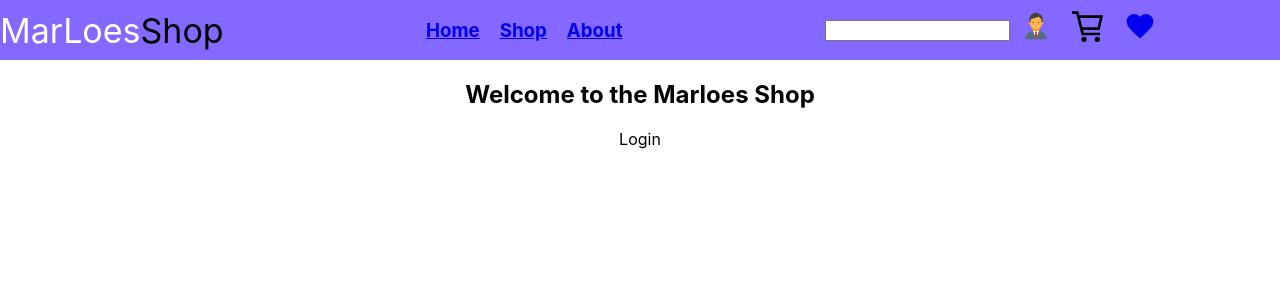
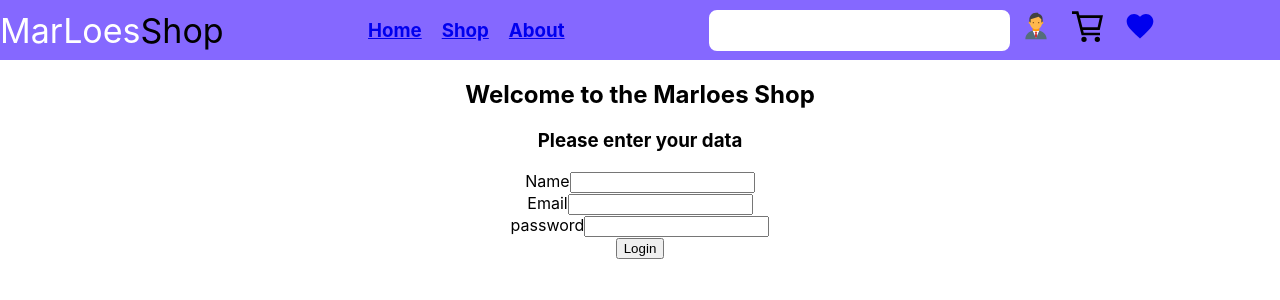
Before and after one commit to GewoonMarian/webshop, a React (Create React App) app: page /login in a window 1280 px wide. Shown: the top 300 px of the page. Built offline with nearby package versions, Linux system fonts and the light colour scheme.

Commit message:
feat/login basics working fine

```diff
--- /dev/null
+++ b/src/components/LoginForm.js
@@ -0,0 +1,52 @@
+import React, { useState } from "react";
+
+export default function LoginForm({ Login, error }) {
+  const [details, setDetails] = useState({ name: "", email: "", password: "" });
+
+  const submitHandler = (e) => {
+    e.preventDefault();
+
+    Login(details);
+  };
+  return (
+    <form className="form-general" onSubmit={submitHandler}>
+      <div className="form-inner">
+        <h3>Please enter your data</h3>
+        {error !== "" ? <div className="error">{error}</div> : ""}
+        <div className="form-group">
+          <label htmlFor="name">Name</label>
+          <input
+            type="text"
+            name="name"
+            id="name"
+            onChange={(e) => setDetails({ ...details, name: e.target.value })}
+            value={details.name}
+          />
+        </div>
+        <div className="form-group">
+          <label htmlFor="email">Email</label>
+          <input
+            type="email"
+            name="email"
+            id="email"
+            onChange={(e) => setDetails({ ...details, email: e.target.value })}
+            value={details.email}
+          />
+        </div>
+        <div className="form-group">
+          <label htmlFor="password">password</label>
+          <input
+            type="password"
+            name="password"
+            id="password"
+            onChange={(e) =>
+              setDetails({ ...details, password: e.target.value })
+            }
+            value={details.password}
+          />
+        </div>
+        <input type="submit" value="Login" />
+      </div>
+    </form>
+  );
+}
--- a/src/components/NavBar/index.js
+++ b/src/components/NavBar/index.js
@@ -42,7 +42,7 @@
             About
           </NavLink>
         </h3>
-        <input type="text" claseName="search-bar" />
+        <input type="text" className="search-bar" />
       </div>
 
       <div className="right-bar">
--- a/src/pages/Login.js
+++ b/src/pages/Login.js
@@ -1,5 +1,57 @@
-import React from "react";
+import React, { useState } from "react";
+
+import LoginForm from "../components/LoginForm";
 
 export default function Login() {
-  return <div>Login</div>;
+  const adminUser = {
+    email: "admin@admin.com",
+    password: "admin123",
+  };
+  //Set up a form with at least 2 input fields:
+  // email and password. Set up component state for these 2 fields and the onChange handlers.
+  const [user, setUser] = useState({ name: "", email: "" });
+  const [error, setError] = useState("");
+
+  const Login = (details) => {
+    console.log(details);
+
+    if (
+      details.email === adminUser.email &&
+      details.password === adminUser.password
+    ) {
+      console.log("Welcome, you're logged in!");
+      setUser({
+        name: details.name,
+        email: details.email,
+      });
+    } else {
+      console.log("Details do not match");
+      setError("Details do not match");
+    }
+  };
+
+  const Logout = () => {
+    console.log("Logout");
+    setUser({ name: "", email: "" });
+  };
+
+  // const submitHandler = (e) => {
+  //   e.preventDefault();
+  //   Login(details);
+  // };
+
+  return (
+    <div className="login">
+      {user.email !== "" ? (
+        <div className="Welcome">
+          <h2>
+            Welcome, <span>{user.name}</span>
+          </h2>
+          <button onClick={Logout}>Logout</button>
+        </div>
+      ) : (
+        <LoginForm Login={Login} error={error} />
+      )}
+    </div>
+  );
 }
```
